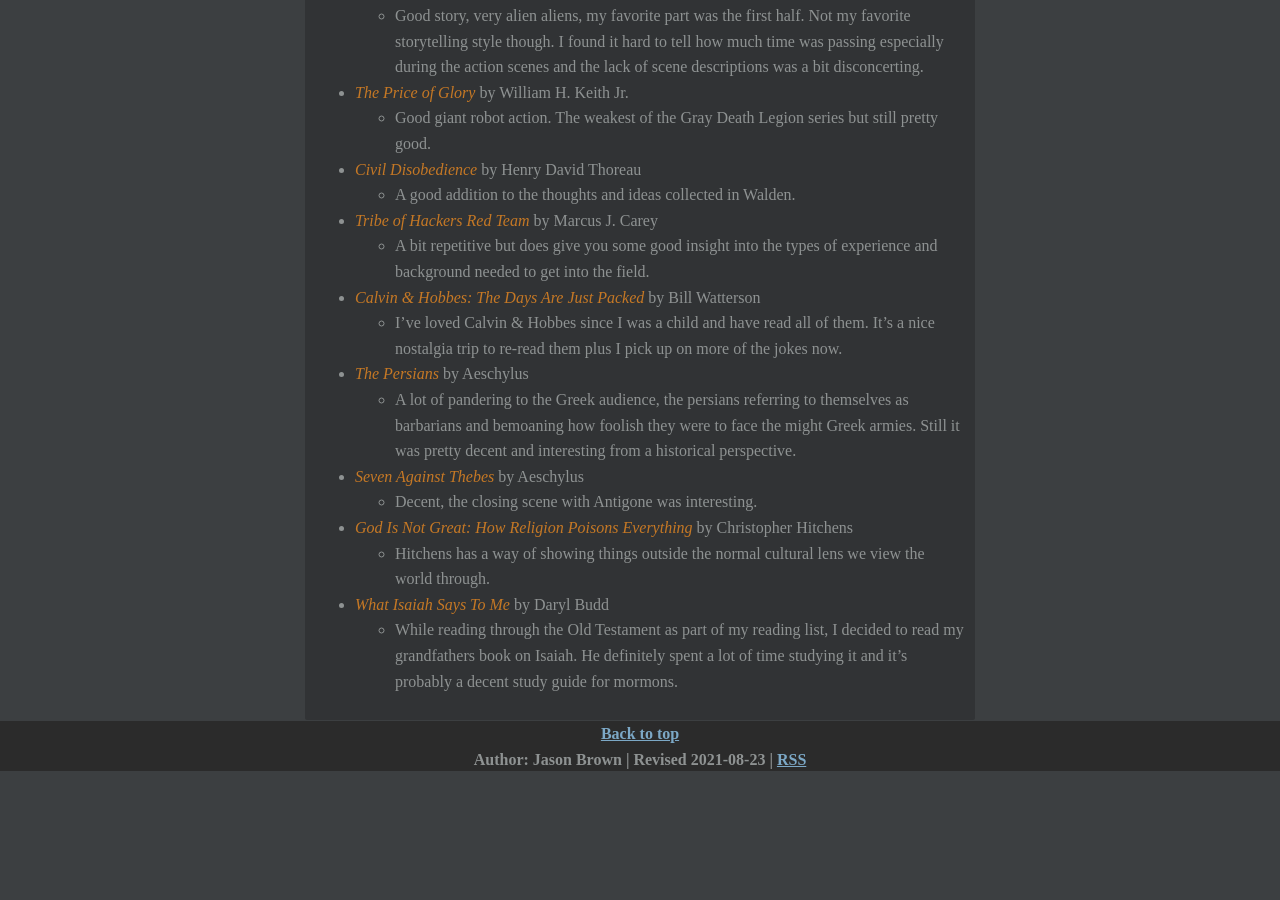
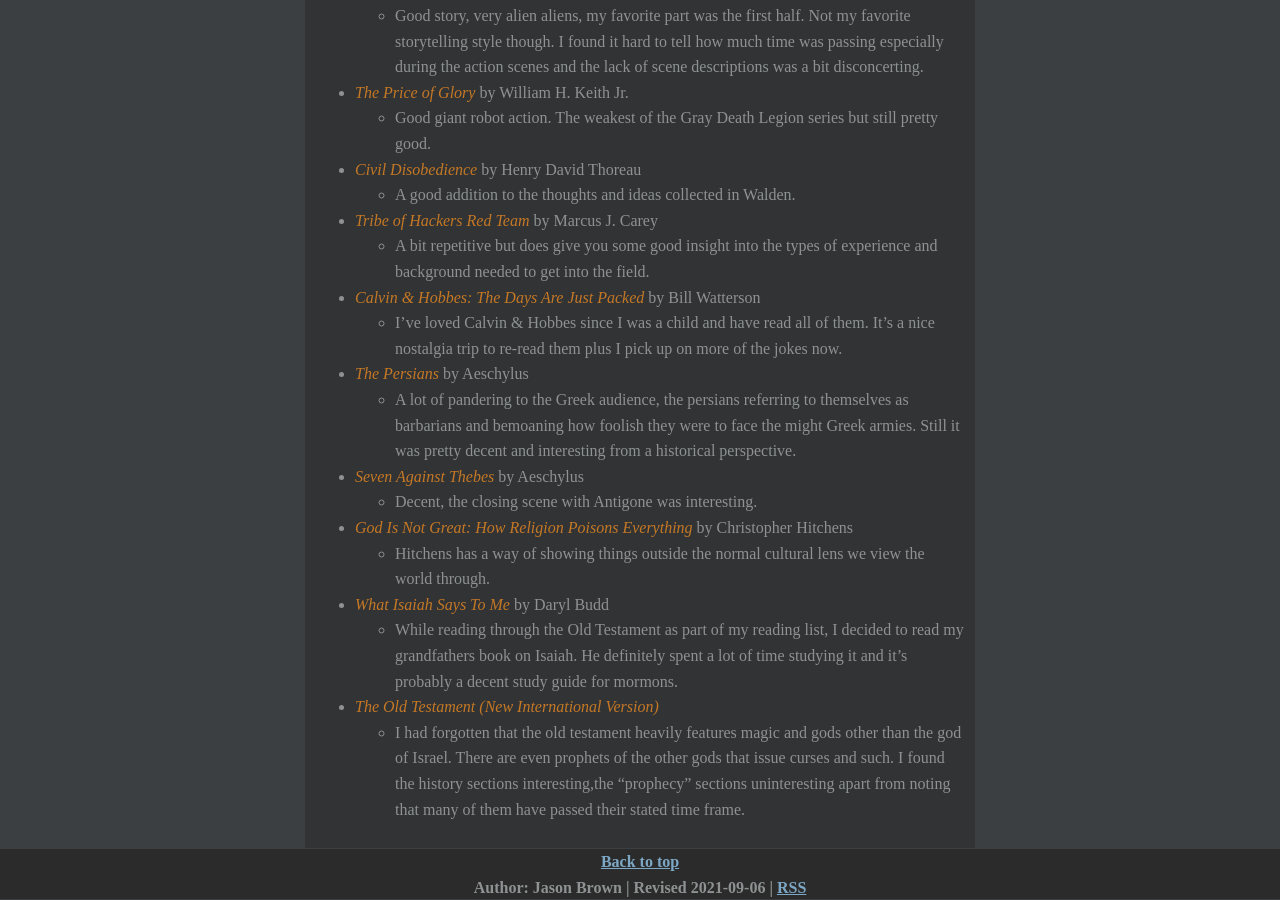
Before and after one commit to noUsernamesLef7/noUsernamesLef7.github.io, a Jekyll site: the page built from personal/books/index.md, in a window 1280 px wide and 900 px high, scrolled down 1321 px. Built offline with Jekyll 4.4.1, drawn with Linux system fonts in a browser that asks for light colours; before the commit the page ends 2093 px from its top, so only the background shows below that.

Commit message:
Add new books

```diff
--- a/personal/books/index.md
+++ b/personal/books/index.md
@@ -1,6 +1,6 @@
 ---
 layout: default
-date: 2021-08-23
+date: 2021-09-06
 author: Jason Brown
 title: Books
 ---
@@ -49,3 +49,5 @@ I like many others have recently come to the realization that I no longer read b
 	* Hitchens has a way of showing things outside the normal cultural lens we view the world through.
 * *What Isaiah Says To Me* by Daryl Budd
 	* While reading through the Old Testament as part of my reading list, I decided to read my grandfathers book on Isaiah. He definitely spent a lot of time studying it and it's probably a decent study guide for mormons.
+* *The Old Testament (New International Version)*
+	* I had forgotten that the old testament heavily features magic and gods other than the god of Israel. There are even prophets of the other gods that issue curses and such. I found the history sections interesting,the "prophecy" sections uninteresting apart from noting that many of them have passed their stated time frame.
```
